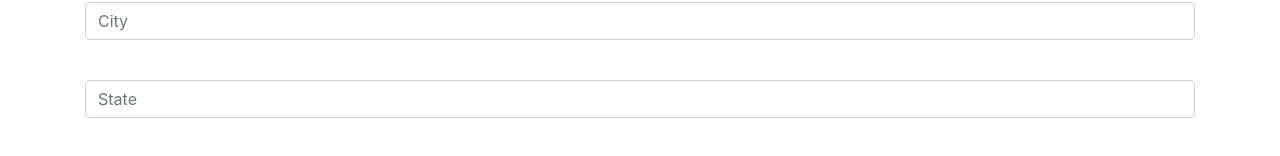
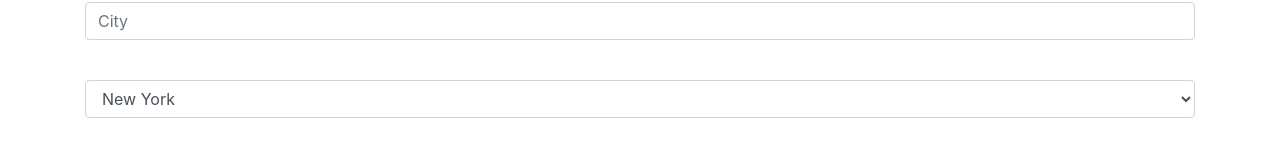
Before and after one commit to t-fa/roastedon, a React (Create React App) app in the folder frontend/: page /add in a window 1280 px wide. Shown: the part 588-744 px from the top of the page. Built offline with nearby package versions, Linux system fonts and the light colour scheme.

Commit message:
Added support for select tag

```diff
--- a/frontend/src/components/Add/AddShopForm.js
+++ b/frontend/src/components/Add/AddShopForm.js
@@ -41,10 +41,12 @@ class AddShopForm extends Component {
         value: '',
       },
       state: {
-        elementType: 'input',
+        elementType: 'select',
         elementConfig: {
-          type: 'text',
-          placeholder: 'State',
+          options: [
+            { value: 'New York', displayValue: 'New York' },
+            { value: 'Virginia', displayValue: 'Virginia' },
+          ],
         },
         value: '',
       },
--- a/frontend/src/components/UI/Input.js
+++ b/frontend/src/components/UI/Input.js
@@ -16,6 +16,17 @@ const input = (props) => {
     case 'textarea':
       inputElement = <textarea {...props.elementConfig} value={props.value} />;
       break;
+    case 'select':
+      inputElement = (
+        <select className="form-control" value={props.value}>
+          {props.elementConfig.options.map((option) => (
+            <option key={option.value} value={option.value}>
+              {option.displayValue}
+            </option>
+          ))}
+        </select>
+      );
+      break;
     default:
       inputElement = <input {...props.elementConfig} value={props.value} />;
   }
```
